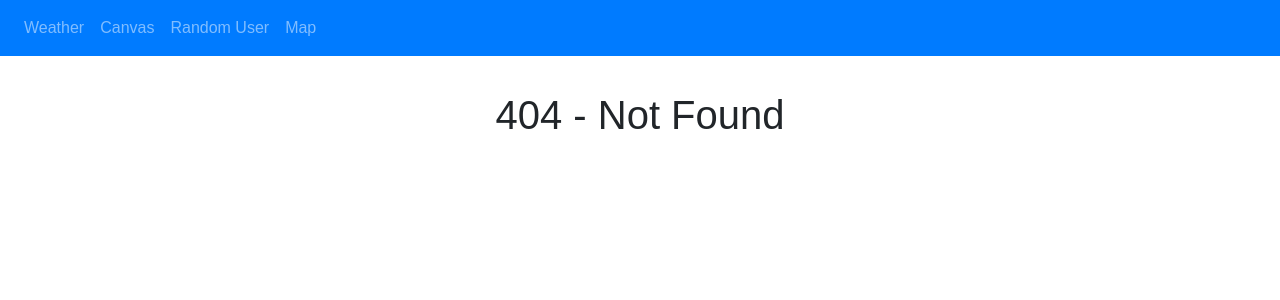
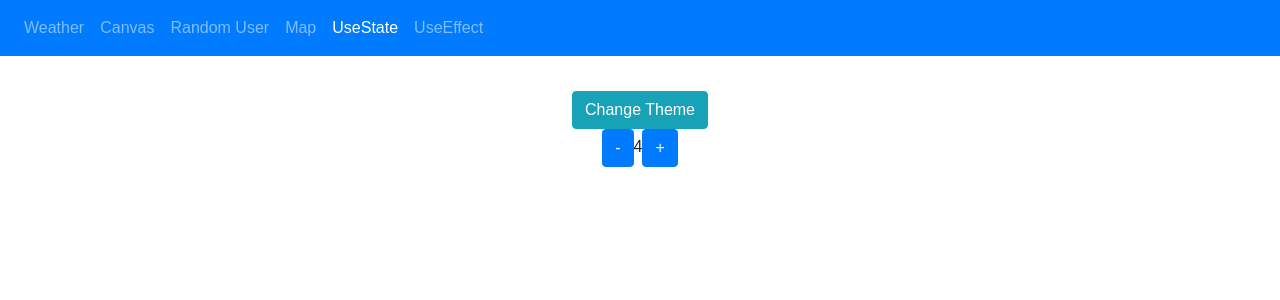
Before and after one commit to christiandp7/beginer-react-projects, a React (Create React App) app: page /usestate in a window 1280 px wide. Before the commit this address had no page. Shown: the top 300 px of the page. Built offline with nearby package versions, Linux system fonts and the light colour scheme.

Commit message:
UseState Hook

```diff
--- a/src/App.js
+++ b/src/App.js
@@ -5,6 +5,8 @@ import Weather from './components/Weather'
 import Canvas from './components/Canvas'
 import User from './components/User'
 import Map from './components/Map'
+import Usestate from './components/UseState'
+import Useeffect from './components/UseEffect'
 
 import './App.css'
 
@@ -35,6 +37,16 @@ function App() {
                 Map
               </NavLink>
             </li>
+            <li className="nav-item">
+              <NavLink className="nav-link" activeClassName="active" to="/usestate">
+                UseState
+              </NavLink>
+            </li>
+            <li className="nav-item">
+              <NavLink className="nav-link" activeClassName="active" to="/useeffect">
+                UseEffect
+              </NavLink>
+            </li>
           </ul>
         </div>
       </nav>
@@ -53,6 +65,12 @@ function App() {
           <Route exact path="/map">
             <Map />
           </Route>
+          <Route exact path="/usestate">
+            <Usestate />
+          </Route>
+          <Route exact path="/useeffect">
+            <Useeffect />
+          </Route>
           <Route path="*">
             <h1>404 - Not Found</h1>
           </Route>
--- /dev/null
+++ b/src/components/UseEffect.js
@@ -0,0 +1,11 @@
+import React from 'react'
+
+function UseEffect() {
+  return (
+    <div>
+
+    </div>
+  )
+}
+
+export default UseEffect
--- /dev/null
+++ b/src/components/UseState.js
@@ -0,0 +1,37 @@
+import React, { useState } from 'react'
+
+function UseState() {
+
+  const [count, setCount] = useState(4)
+  const [theme, setTheme] = useState('primary')
+
+  function decrementCount() {
+    setCount(prevCount => prevCount - 1);
+  }
+
+  function incrementCount() {
+    setCount(prevCount => prevCount + 1);
+  }
+
+  function changeTheme() {
+    setTheme(currentTheme => {
+     if(currentTheme == 'primary') {
+      return 'danger'
+     } else {
+      return 'primary'
+     }
+    });
+  }
+
+  return (
+    <>
+      <button onClick={changeTheme} className="btn btn-info">Change Theme</button>
+      <br/>
+      <button onClick={decrementCount} className={`btn btn-${theme}`}>-</button>
+      <span>{count}</span>
+      <button onClick={incrementCount} className={`btn btn-${theme}`}>+</button>
+    </>
+  )
+}
+
+export default UseState
```
